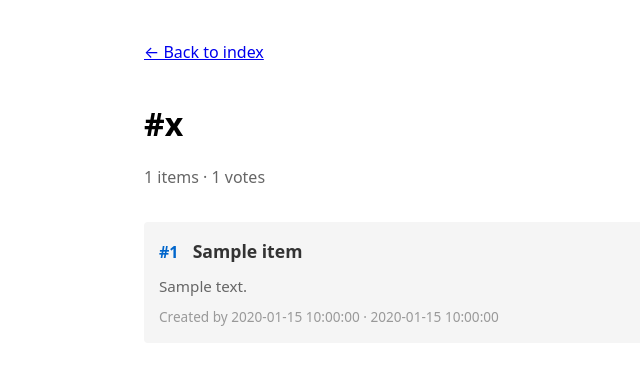
After one commit to sortersocial/index, a FastAPI app: template src/templates/hashtag.html in a window 1280 px wide. The commit adds this page. Shown: the top 365 px of the page, without its empty margins (96-736 px from the left). Run offline with FastAPI, Linux system fonts and the light colour scheme; the template is opened without the code that fills it: most values are stand-ins (such as "Sample title", 1, 10 or a date in 2020).

Commit message:
Add HTML views for hashtags and ranked items
- Index page now shows all hashtags sorted by activity
- Click hashtag to see ranked items under that tag
- Hashtag view shows items sorted by global rank
- Display item body, creator, and timestamp
- Count votes within each hashtag
- Bare bones styling for easy inspection

Routes:
- / - List all hashtags with item/vote counts
- /hashtag/{name} - View ranked items under hashtag

🤖 Generated with [Claude Code](https://claude.com/claude-code)

Co-Authored-By: Claude <noreply@anthropic.com>

```diff
--- a/src/main.py
+++ b/src/main.py
@@ -325,10 +325,36 @@ class PostmarkInboundEmail(BaseModel):
 @app.get("/", response_class=HTMLResponse)
 async def read_root(request: Request):
     emails = storage.list_emails()
+
+    # Collect hashtag statistics from reducer state
+    hashtag_stats = {}
+    for item_title, item_record in reducer.state.items.items():
+        for hashtag in item_record.hashtags:
+            if hashtag not in hashtag_stats:
+                hashtag_stats[hashtag] = {"items": 0, "votes": 0}
+            hashtag_stats[hashtag]["items"] += 1
+
+    # Count votes per hashtag (count votes where both items share the hashtag)
+    for vote in reducer.state.votes:
+        item1_hashtags = reducer.state.items[vote.item1].hashtags
+        item2_hashtags = reducer.state.items[vote.item2].hashtags
+        shared_hashtags = item1_hashtags & item2_hashtags
+        for hashtag in shared_hashtags:
+            if hashtag in hashtag_stats:
+                hashtag_stats[hashtag]["votes"] += 1
+
+    # Sort hashtags by total activity (items + votes)
+    sorted_hashtags = sorted(
+        hashtag_stats.items(),
+        key=lambda x: (x[1]["items"] + x[1]["votes"]),
+        reverse=True
+    )
+
     return templates.TemplateResponse("index.html", {
         "request": request,
         "count": GLOBAL_STATE["email_count"],
-        "emails": emails
+        "emails": emails,
+        "hashtags": sorted_hashtags
     })
 
 
@@ -340,6 +366,51 @@ async def get_email(filename: str):
         return PlainTextResponse("Email not found", status_code=404)
     body, from_email, timestamp = result
     return PlainTextResponse(body)
+
+
+@app.get("/hashtag/{hashtag_name}", response_class=HTMLResponse)
+async def view_hashtag(request: Request, hashtag_name: str):
+    """View items under a specific hashtag, ranked"""
+    # Get all items under this hashtag
+    items_in_hashtag = [
+        (title, record)
+        for title, record in reducer.state.items.items()
+        if hashtag_name in record.hashtags
+    ]
+
+    if not items_in_hashtag:
+        return templates.TemplateResponse("hashtag.html", {
+            "request": request,
+            "hashtag": hashtag_name,
+            "items": [],
+            "rankings": []
+        })
+
+    # Get global rankings
+    all_rankings = compute_rankings_from_state(reducer.state)
+    rank_map = {title: (rank, score) for title, score, rank in all_rankings}
+
+    # Sort items by their rank
+    items_with_ranks = [
+        (title, record, rank_map.get(title, (999999, 0.0)))
+        for title, record in items_in_hashtag
+    ]
+    items_with_ranks.sort(key=lambda x: x[2][0])  # Sort by rank
+
+    # Get votes for items in this hashtag
+    hashtag_votes = [
+        vote for vote in reducer.state.votes
+        if (vote.item1 in [title for title, _, _ in items_with_ranks] and
+            vote.item2 in [title for title, _, _ in items_with_ranks])
+    ]
+
+    return templates.TemplateResponse("hashtag.html", {
+        "request": request,
+        "hashtag": hashtag_name,
+        "items": items_with_ranks,
+        "vote_count": len(hashtag_votes)
+    })
+
 
 @app.post("/webhook/postmark")
 async def postmark_webhook(email: PostmarkInboundEmail):
--- /dev/null
+++ b/src/templates/hashtag.html
@@ -0,0 +1,90 @@
+<!DOCTYPE html>
+<html lang="en">
+<head>
+    <meta charset="UTF-8">
+    <meta name="viewport" content="width=device-width, initial-scale=1.0">
+    <title>#{{ hashtag }} - Sorter</title>
+    <style>
+        body {
+            font-family: system-ui, -apple-system, sans-serif;
+            max-width: 800px;
+            margin: 40px auto;
+            padding: 0 20px;
+            line-height: 1.6;
+        }
+        h1 { margin-bottom: 0.5em; }
+        .stats { color: #666; margin-bottom: 2em; }
+        .back-link { margin-bottom: 2em; }
+        .item-list { list-style: none; padding: 0; }
+        .item-list li {
+            padding: 15px;
+            margin: 10px 0;
+            background: #f5f5f5;
+            border-radius: 4px;
+        }
+        .item-title {
+            font-weight: bold;
+            font-size: 1.1em;
+            color: #333;
+        }
+        .item-rank {
+            color: #0066cc;
+            margin-right: 10px;
+            font-weight: bold;
+        }
+        .item-body {
+            color: #666;
+            margin-top: 8px;
+            font-size: 0.95em;
+        }
+        .item-meta {
+            color: #999;
+            font-size: 0.85em;
+            margin-top: 8px;
+        }
+        .no-items {
+            color: #666;
+            font-style: italic;
+        }
+    </style>
+</head>
+<body>
+    <div class="back-link">
+        <a href="/">&larr; Back to index</a>
+    </div>
+
+    <h1>#{{ hashtag }}</h1>
+    <p class="stats">
+        {{ items|length }} items
+        {% if vote_count is defined %}
+        · {{ vote_count }} votes
+        {% endif %}
+    </p>
+
+    {% if items %}
+    <ol class="item-list">
+        {% for title, record, rank_info in items %}
+        <li>
+            <div>
+                <span class="item-rank">#{{ rank_info[0] }}</span>
+                <span class="item-title">{{ title }}</span>
+            </div>
+            {% if record.body %}
+            <div class="item-body">{{ record.body }}</div>
+            {% endif %}
+            <div class="item-meta">
+                {% if record.created_by %}
+                Created by {{ record.created_by }}
+                {% endif %}
+                {% if record.timestamp %}
+                · {{ record.timestamp }}
+                {% endif %}
+            </div>
+        </li>
+        {% endfor %}
+    </ol>
+    {% else %}
+    <p class="no-items">No items yet under this hashtag.</p>
+    {% endif %}
+</body>
+</html>
```
Also changed, not shown: src/templates/index.html (+14 -0 lines).
